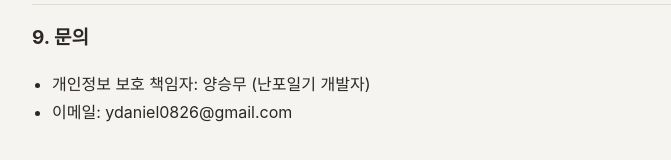
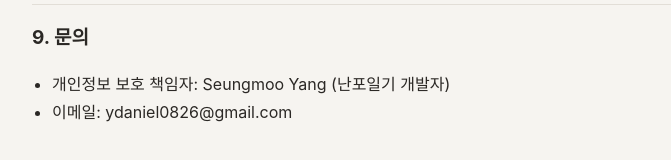
Before and after one commit to Ronalmoo/nanpo-diary, a plain HTML site: page privacy.html in a window 1280 px wide. Shown: the part 2128-2288 px from the top of the page, without its empty margins (288-959 px from the left). Drawn offline with Linux system fonts and the light colour scheme.

Commit message:
개인정보 보호 책임자 이름을 판매자 이름과 같게

```diff
--- a/privacy.html
+++ b/privacy.html
@@ -81,7 +81,7 @@ footer { margin-top:56px; color:var(--muted); font-size:13px; }
 <p>앱은 만 14세 미만을 대상으로 하지 않으며, 누구의 개인정보도 수집하지 않아요.</p>
 <h2>9. 문의</h2>
 <ul>
-<li>개인정보 보호 책임자: 양승무 (난포일기 개발자)</li>
+<li>개인정보 보호 책임자: Seungmoo Yang (난포일기 개발자)</li>
 <li>이메일: ydaniel0826@gmail.com</li>
 </ul>
 <h2>10. 방침의 변경</h2>
```
